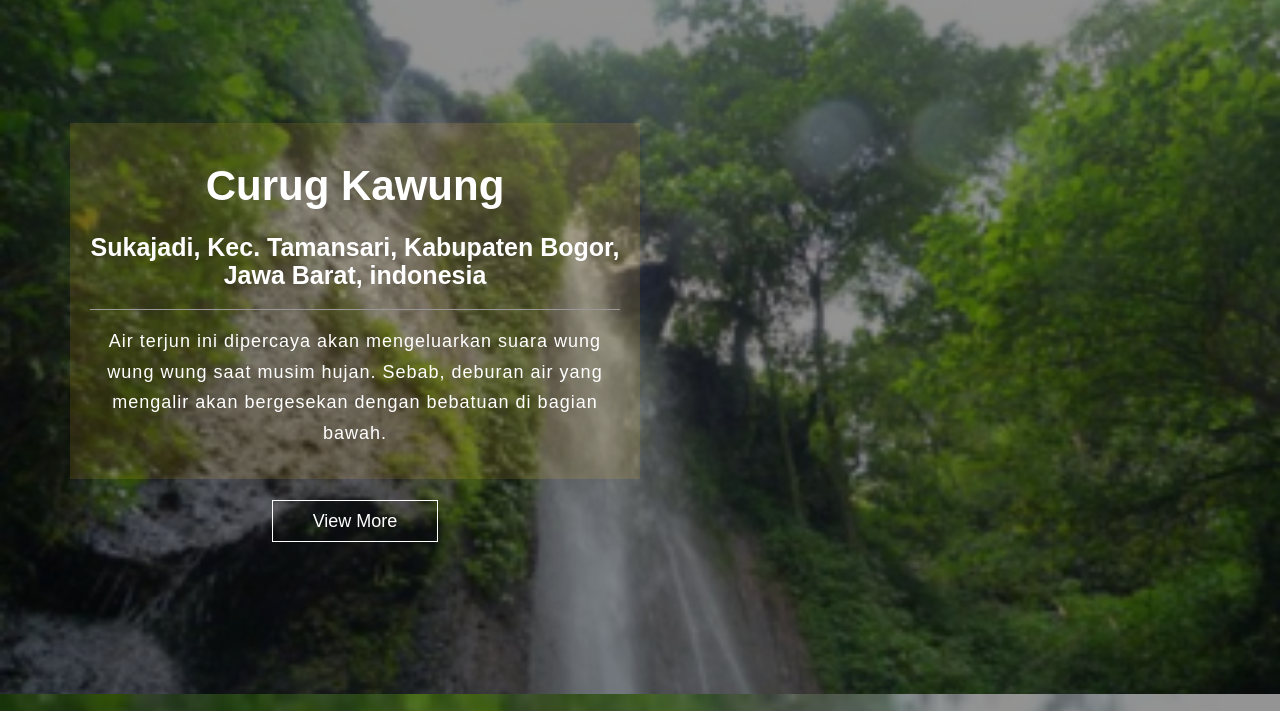
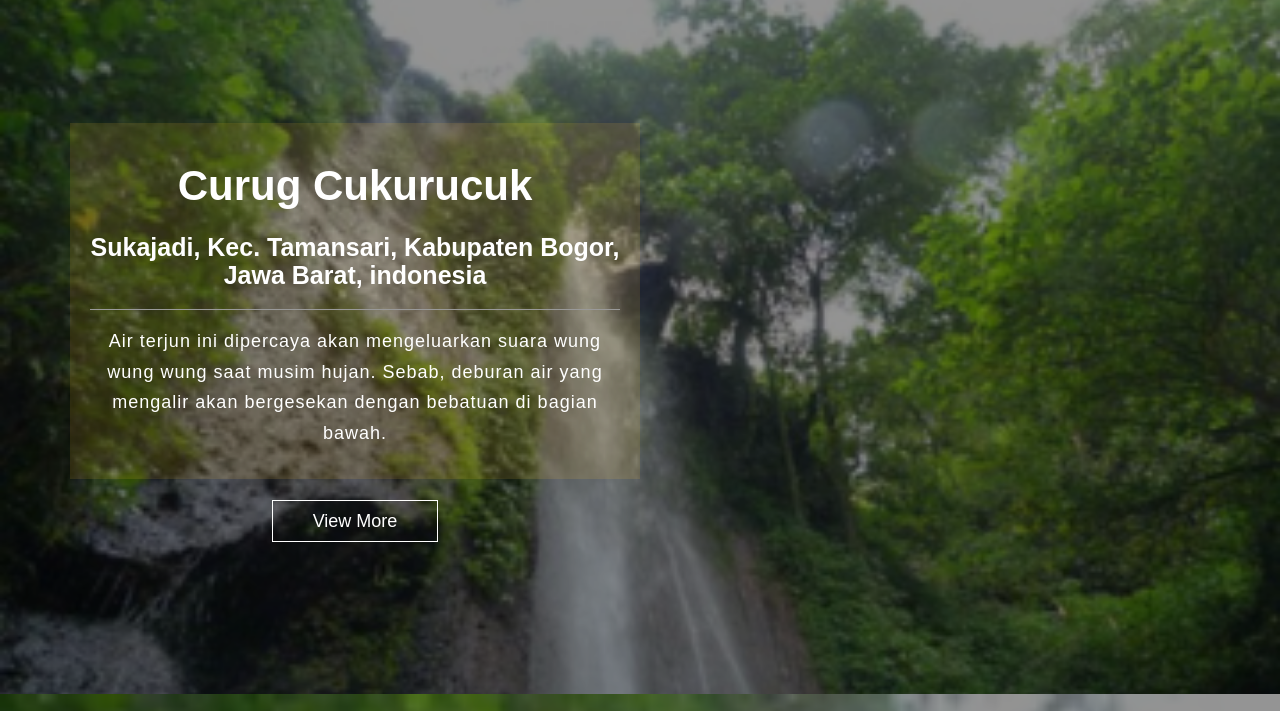
Before and after one commit to muzaqibagas/Curug-Bogor, a plain HTML site: page index.html in a window 1280 px wide. Shown: the part 77-788 px from the top of the page. Drawn offline with nearby package versions, Linux system fonts and the light colour scheme.

Commit message:
Fisrt commit

```diff
--- a/index.html
+++ b/index.html
@@ -83,7 +83,7 @@
       <div class="row">
         <div class="col-sm-12" >
           <div class="center_1">
-	          <h1 class="text-center">Curug Kawung<h2>Sukajadi, Kec. Tamansari, Kabupaten Bogor, Jawa Barat, indonesia</h2></h1>
+	          <h1 class="text-center">Curug Cukurucuk<h2>Sukajadi, Kec. Tamansari, Kabupaten Bogor, Jawa Barat, indonesia</h2></h1>
 	          <p class="text-center">Air terjun ini dipercaya akan mengeluarkan suara wung wung wung saat musim hujan. Sebab, deburan air yang mengalir akan bergesekan dengan bebatuan di bagian bawah.</p>
 	        </div>
 	        <div class="center_2">
```
